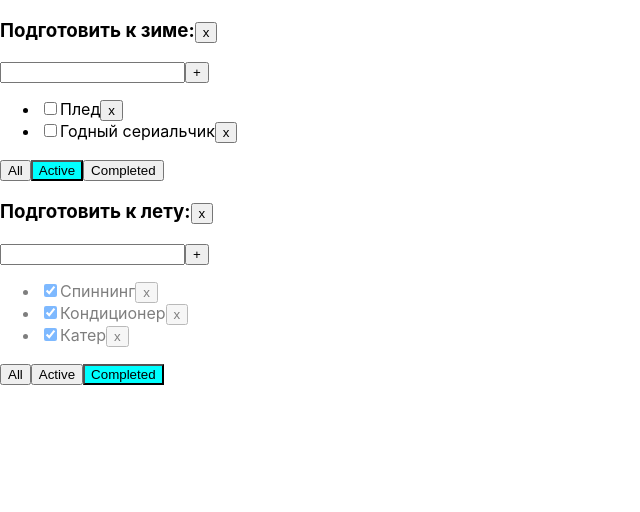
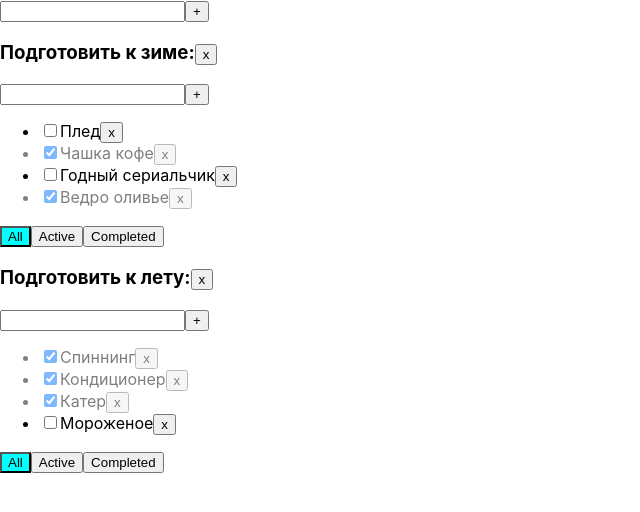
Before and after one commit to Sempreyo/todolist, a React (Create React App) app: page / in a window 1280 px wide. Shown: the top 512 px of the page, without its empty margins (0-640 px from the left). Built offline with nearby package versions, Linux system fonts and the light colour scheme.

Commit message:
06-1 (add todolist)

```diff
--- /dev/null
+++ b/src/AddItemForm.tsx
@@ -0,0 +1,43 @@
+import React, {ChangeEvent, KeyboardEvent, useState} from 'react';
+
+type FormPropsType = {
+	addItem: (title: string) => void
+}
+
+export function AddItemForm(props: FormPropsType) {
+	const [title, setTitle] = useState('');
+	const [error, setError] = useState<string | null>(null);
+
+	const onTitleChangeHandler = (e: ChangeEvent<HTMLInputElement>) => {
+		setTitle(e.currentTarget.value);
+	}
+
+	const onKeyPressHandler = (e: KeyboardEvent<HTMLInputElement>) => {
+		setError(null);
+
+		if (e.key === 'Enter') {
+			onMessageChangeHandler();
+		}
+	}
+
+	const onMessageChangeHandler = () => {
+		if (title.trim() !== '') {
+			props.addItem(title.trim());
+			setTitle('');
+		} else {
+			setError('Field is required!');
+		}
+	}
+
+	return (
+		<div>
+			<input value={title}
+						 onChange={onTitleChangeHandler}
+						 onKeyPress={onKeyPressHandler}
+						 className={error ? 'error' : ''}
+			/>
+			<button onClick={onMessageChangeHandler}>+</button>
+			{error ? <div className='error-message'>{error}</div> : ''}
+		</div>
+	)
+}
--- a/src/App.tsx
+++ b/src/App.tsx
@@ -2,6 +2,7 @@ import React, {useState} from 'react';
 import './App.css';
 import {TaskType, Todolist} from './Todolist';
 import {v1} from 'uuid';
+import {AddItemForm} from './AddItemForm';
 
 
 export type FilterValuesType = 'all' | 'completed' | 'active'
@@ -12,6 +13,10 @@ type TodolistType = {
 	filter: FilterValuesType
 }
 
+type TasksStateType = {
+	[key: string]: TaskType[]
+}
+
 function App() {
 	let todolistId1 = v1();
 	let todolistId2 = v1();
@@ -20,16 +25,16 @@ function App() {
 		{
 			id: todolistId1,
 			title: 'Подготовить к зиме:',
-			filter: 'active'
+			filter: 'all'
 		},
 		{
 			id: todolistId2,
 			title: 'Подготовить к лету:',
-			filter: 'completed'
+			filter: 'all'
 		}
 	]);
 
-	let [tasks, setTasks] = useState({
+	let [tasks, setTasks] = useState<TasksStateType>({
 		[todolistId1]: [
 			{
 				id: v1(),
@@ -100,7 +105,7 @@ function App() {
 			isDone: false
 		}
 		let currentTasks = tasks[tlId];
-		tasks[tlId] = [...currentTasks, newTask];
+		tasks[tlId] = [newTask, ...currentTasks];
 
 		setTasks({...tasks});
 	}
@@ -119,8 +124,22 @@ function App() {
 		}
 	}
 
+	function addTodolist(title: string) {
+		let todolist: TodolistType = {
+			id: v1(),
+			filter: 'all',
+			title: title
+		}
+		setTodolists([todolist, ...todolists]);
+		setTasks({
+			...tasks,
+			[todolist.id]: []
+		});
+	}
+
 	return (
 		<div className="App">
+			<AddItemForm addItem={addTodolist}/>
 			{
 				todolists.map(item => {
 					let filteredTasks = tasks[item.id];
--- a/src/Todolist.tsx
+++ b/src/Todolist.tsx
@@ -1,5 +1,6 @@
-import React, {ChangeEvent, KeyboardEvent, useState} from 'react';
+import React, {ChangeEvent} from 'react';
 import {FilterValuesType} from './App';
+import {AddItemForm} from './AddItemForm';
 
 export type TaskType = {
 	id: string
@@ -20,30 +21,6 @@ type PropsType = {
 }
 
 export function Todolist(props: PropsType) {
-	const [title, setTitle] = useState('');
-	const [error, setError] = useState<string | null>(null);
-
-	const onTitleChangeHandler = (e: ChangeEvent<HTMLInputElement>) => {
-		setTitle(e.currentTarget.value);
-	}
-
-	const onKeyPressHandler = (e: KeyboardEvent<HTMLInputElement>) => {
-		setError(null);
-
-		if (e.key === 'Enter') {
-			onMessageChangeHandler();
-		}
-	}
-
-	const onMessageChangeHandler = () => {
-		if (title.trim() !== '') {
-			props.addTask(title.trim(), props.id);
-			setTitle('');
-		} else {
-			setError('Field is required!');
-		}
-	}
-
 	const onAllFilterChangeHandler = () => {
 		props.changeFilter('all', props.id)
 	}
@@ -60,21 +37,19 @@ export function Todolist(props: PropsType) {
 		props.removeTodolist(props.id)
 	}
 
+	const addTask = (title: string) => {
+		props.addTask(title, props.id);
+	}
+
 	return (
 		<div>
 			<h3>
 				{props.title}
 				<button onClick={onRemoveTodolistHandler}>x</button>
 			</h3>
-			<div>
-				<input value={title}
-							 onChange={onTitleChangeHandler}
-							 onKeyPress={onKeyPressHandler}
-							 className={error ? 'error' : ''}
-				/>
-				<button onClick={onMessageChangeHandler}>+</button>
-				{error ? <div className='error-message'>{error}</div> : ''}
-			</div>
+
+			<AddItemForm addItem={addTask}/>
+
 			<ul>
 				{
 					props.tasks.map(item => {
```
